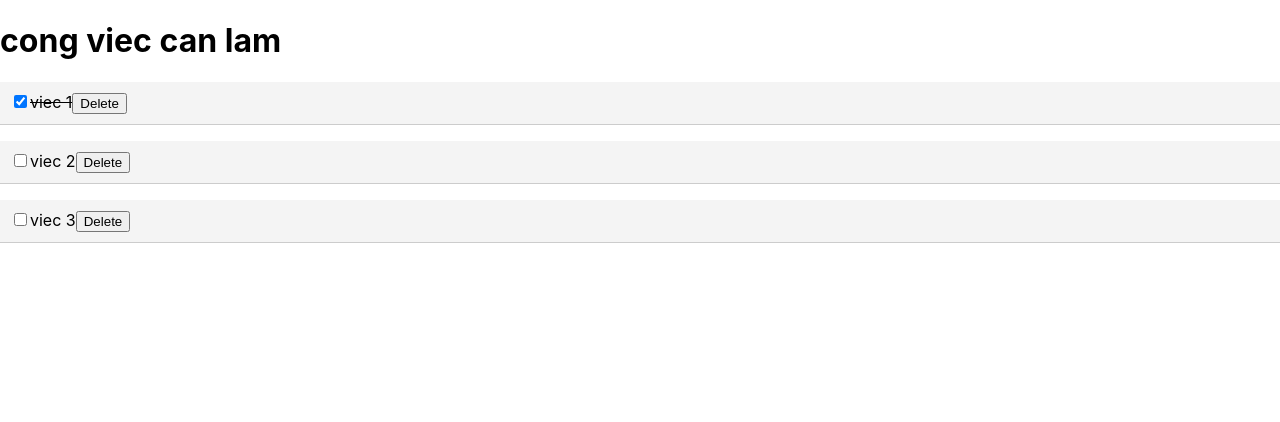
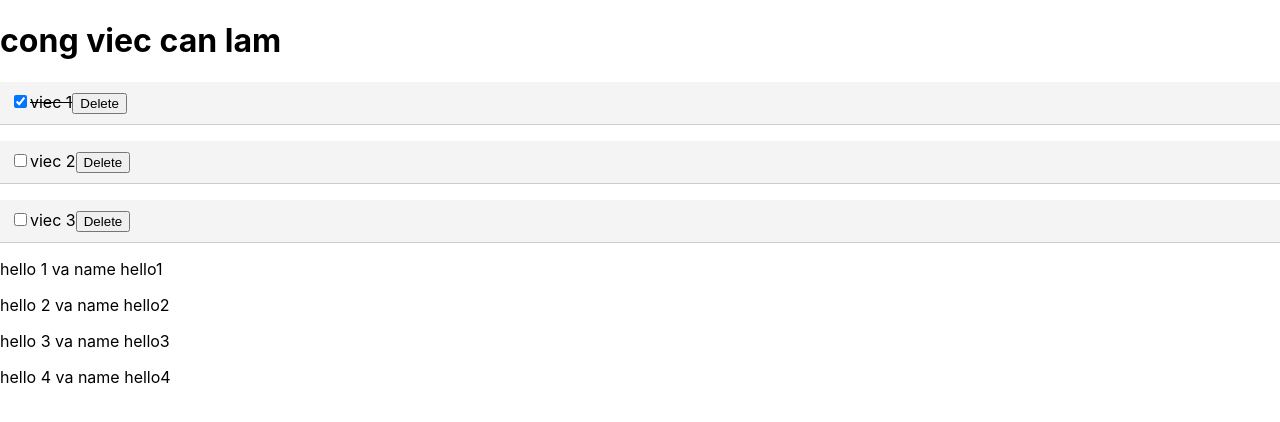
Before and after one commit to Endytee11/react-demo, a React (Create React App) app: page / in a window 1280 px wide. Shown: the top 422 px of the page. Built offline with nearby package versions, Linux system fonts and the light colour scheme.

Commit message:
add file mau ve props

```diff
--- a/src/App.js
+++ b/src/App.js
@@ -2,6 +2,7 @@ import React, { Fragment } from 'react'
 import Header from './component/Header'
 import Todo from './component/Todo'
 import './App.css'
+import Hello from './component/testabc'
 
 
 const App = () =>{
@@ -9,6 +10,7 @@ const App = () =>{
       <Fragment>
         <Header />
         <Todo />
+        <Hello />
       </Fragment>
     )
 }
--- a/src/component/testabc.js
+++ b/src/component/testabc.js
@@ -1,8 +1,36 @@
-import React, {Fragment} from "react"
+import react, { Fragment } from 'react'
+import PropTypes from 'prop-types'
 
-<Fragment>
-    <h1>ko co dau</h1>
-    <h1>ko  222</h1>
-<h1>ko co gi dau 3333</h1>
-<h1>tao conflict choi 44444444</h1>
-</Fragment>
+const Hello = props => {
+    const Hello_array = ([
+        {
+            id: 1,
+            name: "name hello1",
+        },
+        {
+            id: 2,
+            name: "name hello2",
+        },
+        {
+            id: 3,
+            name: "name hello3",
+        },
+        {
+            id: 4,
+            name: "name hello4",
+        }
+    ])
+    //console.log(Hello_array)
+
+    return(
+        <Fragment>
+            {Hello_array.map(Hello => {
+                return(
+                    <p id={Hello.id} name={Hello.name}>hello {Hello.id} va {Hello.name}</p>
+                )
+            })}
+        </Fragment>
+    )
+}
+
+export default Hello
```
